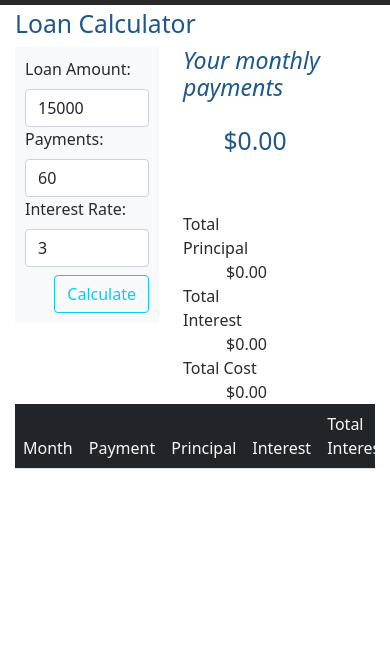
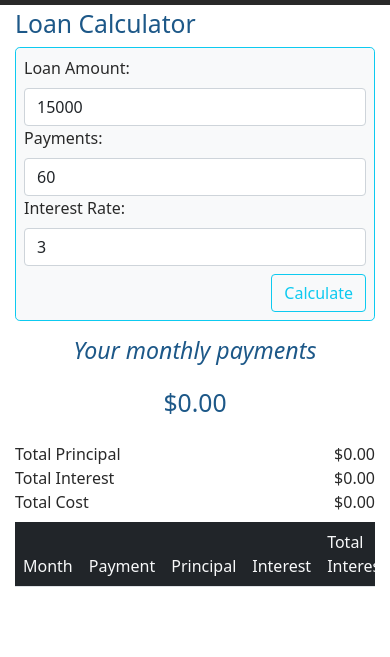
Before and after one commit to KasperJuul/LoanShark, a plain HTML site: page app.html in a window 390 px wide. Shown: the part 51-708 px from the top of the page. Drawn offline with nearby package versions, Linux system fonts and the light colour scheme.

Commit message:
updated for responsiveness

```diff
--- a/app.html
+++ b/app.html
@@ -54,8 +54,10 @@
        <div class="container">
             <div class="row">
                 <h2>Loan Calculator</h2>
+            </div>
+            <div class="row row-cols-1 row-cols-md-2">
                 <div class="col">
-                    <div class="border border-2 border-light p-2 bg-light">
+                    <div class="border rounded-3 border-1 border-info p-2 mb-md-2 bg-light">
                         <form action="#">
                             <label class="form-label">Loan Amount:</label>
                             <input id="loanAmount" type="number" name="LoanAmount" class="form-control" placeholder="15000" value="15000" aria-label="Loan Amount" required>
@@ -69,14 +71,14 @@
                         </form>
                     </div>
                 </div>
-                <div class="col me-5">
-                    <div class="d-flex justify-content-center mb-3">
+                <div class="col">
+                    <div class="d-flex justify-content-center m-3">
                         <h3><i>Your monthly payments</i></h3>
                     </div>
-                    <div class="d-flex justify-content-center mb-5">
+                    <div class="d-flex justify-content-center mb-3">
                         <h2 id="monthlyPayments">$0.00</h2>
                     </div>
-                    <div class="row me-5">
+                    <div class="row mt-md-5">
                         <div class="col">
                             Total Principal
                         </div>
@@ -84,7 +86,7 @@
                             $0.00
                         </div>
                     </div>
-                    <div class="row me-5">
+                    <div class="row">
                         <div class="col">
                             Total Interest
                         </div>
@@ -92,7 +94,7 @@
                             $0.00
                         </div>
                     </div>
-                    <div class="row me-5">
+                    <div class="row mb-2">
                         <div class="col">
                             Total Cost
                         </div>
```
